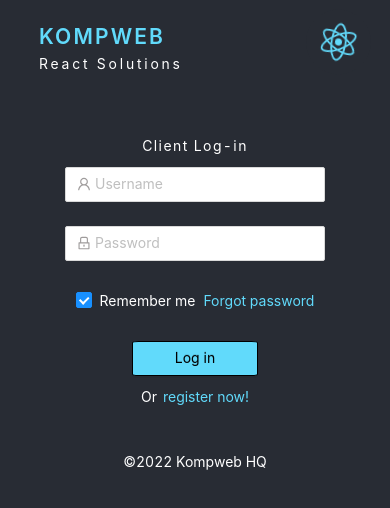
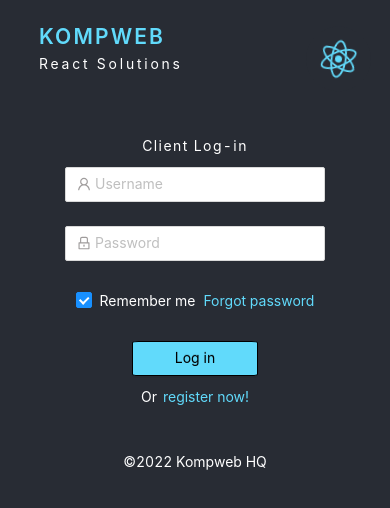
Before and after one commit to Kompweb/Kompweb, a React (Create React App) app in the folder Frontend/: page / in a window 390 px wide. Shown: the top 508 px of the page. Built offline with nearby package versions, Linux system fonts and the light colour scheme; no server answers.

Commit message:
move burger down 2

```diff
--- a/Frontend/src/styles/navbar.css
+++ b/Frontend/src/styles/navbar.css
@@ -71,7 +71,7 @@
   .hamburger {
     position: absolute;
     display: block;
-    top: 5%;
+    top: 7%;
     right: 5%;
     border: 0;
     height: 65px;
```
